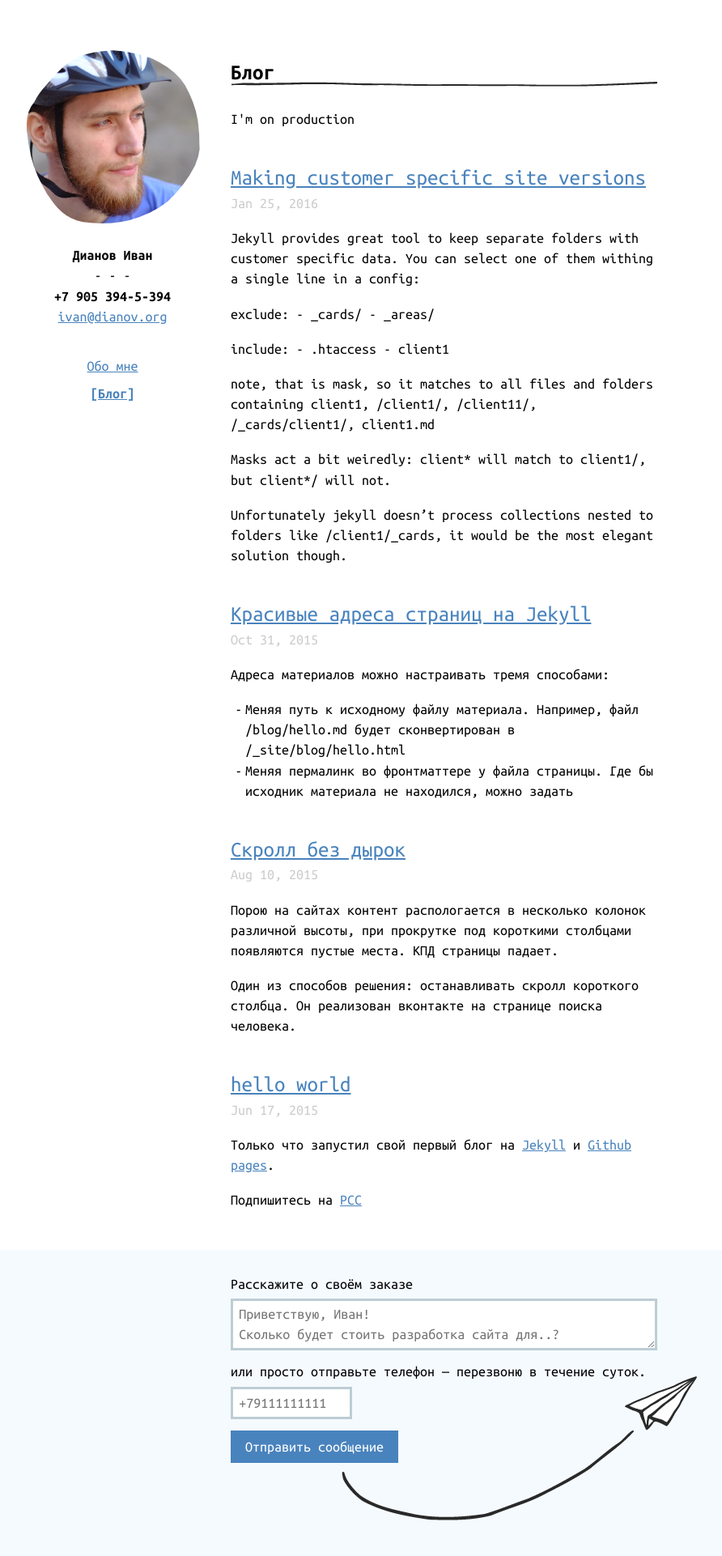
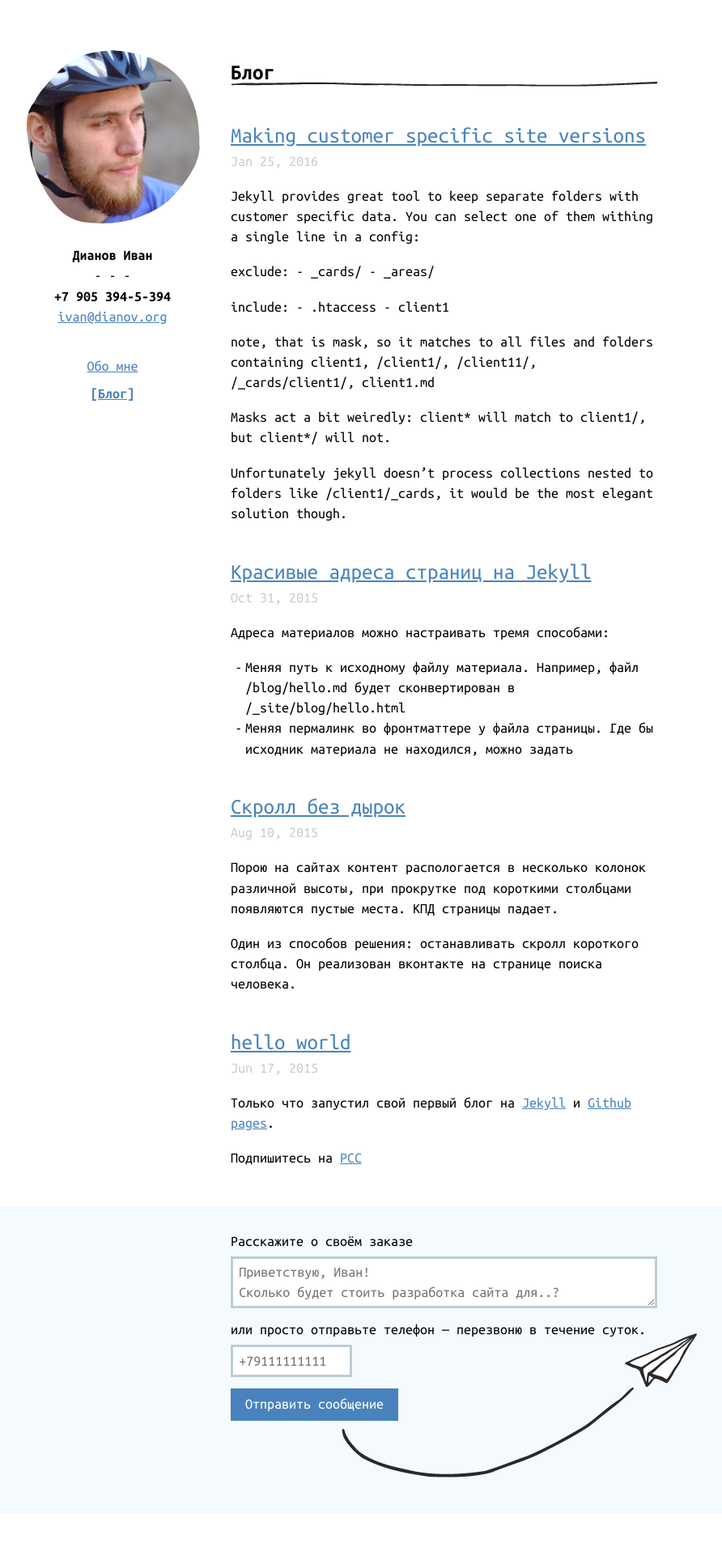
Before and after one commit to illus0r/dianov.org, a Jekyll site: the page built from blog.html, in a window 1280 px wide. Shown: the whole page at 81% size, without its empty margins (228-1120 px from the left). Built offline with Jekyll 4.4.1, drawn with Linux system fonts in a browser that asks for light colours; after the commit the page ends 1869 px from its top, so only the background shows below that.

Commit message:
Revert "test for praqma. TODO undo"
This reverts commit 30ad72c314691b899a7c5cf1f02553c76ec27690.

```diff
--- a/blog.html
+++ b/blog.html
@@ -9,9 +9,6 @@ title: Блог
   <h1 class="page-heading">Блог</h1>
 
   <div class="posts">
-    {% if jekyll.environment == "production" %}
-    I'm on production
-    {% endif %}
     {% for post in site.posts %}
       <div class="post">
         <h2>
```
